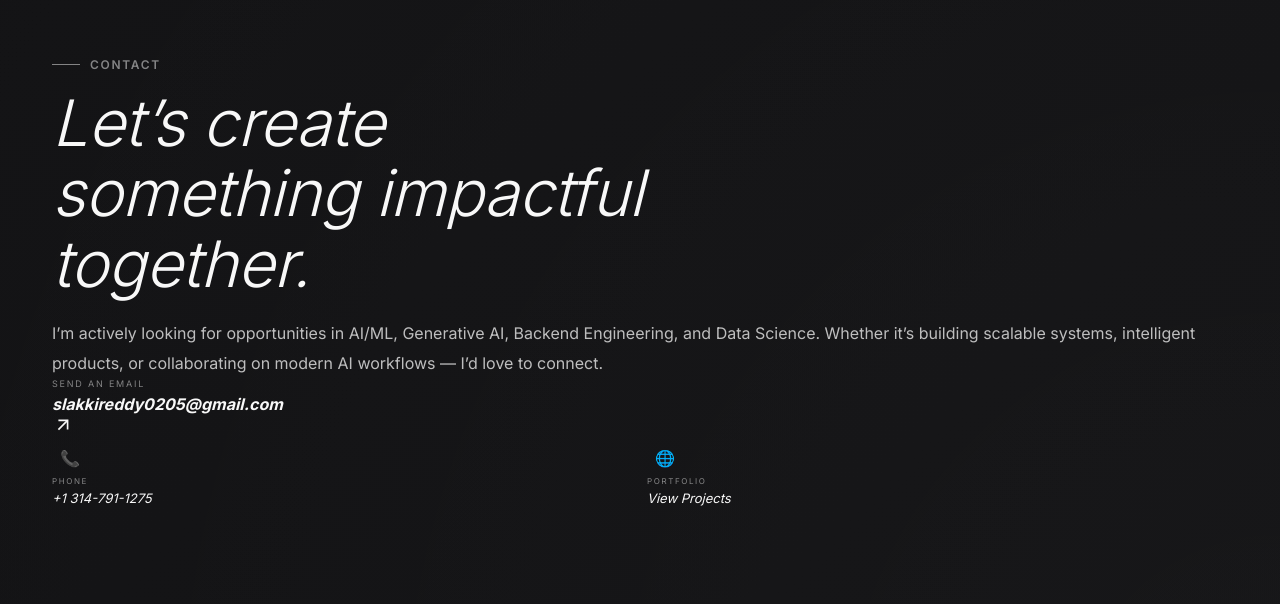
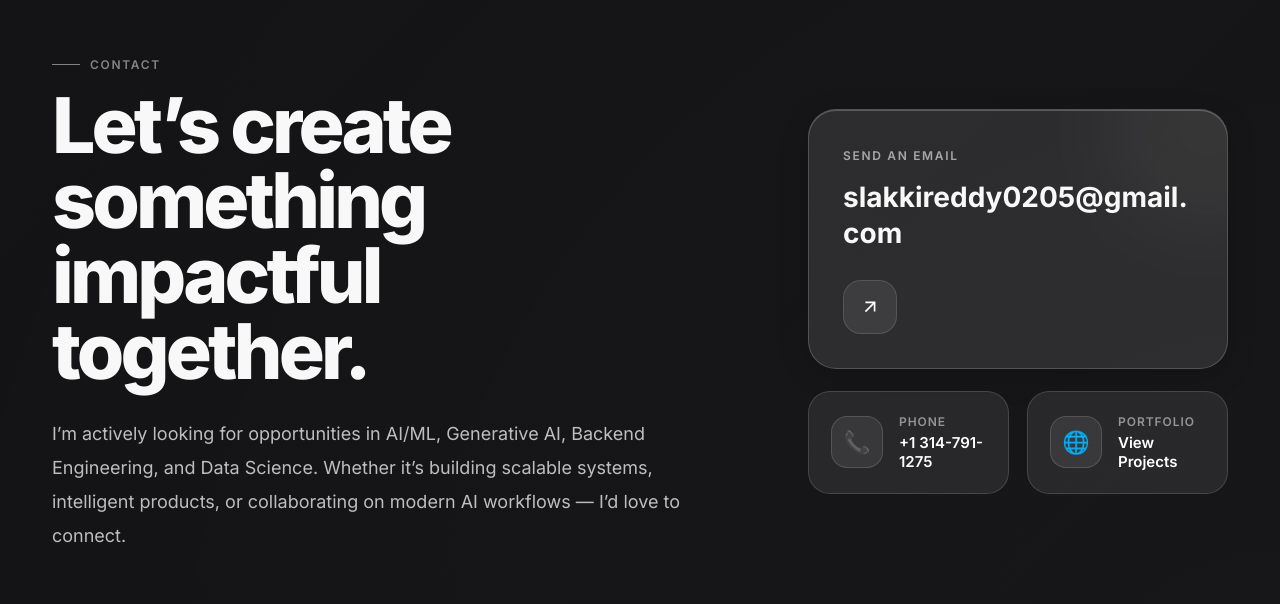
Before and after one commit to Rushikesh-9124/portfolio-shasank, a Next.js app: page / in a window 1280 px wide. Shown: the part 4616-5220 px from the top of the page. Built offline with nearby package versions, Linux system fonts and the light colour scheme.

Commit message:
Update Contact.module.css

```diff
--- a/src/components/Contact.module.css
+++ b/src/components/Contact.module.css
@@ -1,134 +1,292 @@
 .section {
-  padding-bottom: 140px;
-  border-top: 1px solid var(--border);
+  position: relative;
 }
 
-.inner {
+/* WRAPPER */
+
+.wrapper {
   display: grid;
-  grid-template-columns: 1fr 1fr;
+  grid-template-columns: 1fr 420px;
+
   gap: 80px;
-  align-items: start;
+
+  align-items: center;
+}
+
+/* LEFT */
+
+.left {
+  max-width: 720px;
 }
 
 .heading {
-  font-family: var(--font-heading);
-  font-size: clamp(2.5rem, 5vw, 4rem);
-  font-weight: 300;
-  font-style: italic;
-  line-height: 1.1;
-  letter-spacing: -0.01em;
-  color: var(--cream);
-  margin-bottom: 20px;
-}
+  font-size: clamp(3rem, 6vw, 5.5rem);
 
-.accent {
-  font-weight: 600;
-  font-style: normal;
-  color: var(--gold-light);
+  line-height: 0.98;
+  letter-spacing: -0.05em;
+
+  font-weight: 800;
+
+  margin-bottom: 28px;
 }
 
 .sub {
-  font-size: 16px;
+  font-size: 18px;
+  line-height: 1.9;
+
   color: var(--text-secondary);
-  line-height: 1.85;
+
+  max-width: 640px;
 }
 
-.emailLink {
+/* RIGHT */
+
+.right {
   display: flex;
-  align-items: center;
-  gap: 16px;
-  text-decoration: none;
-  padding: 28px;
-  background: var(--bg-card);
-  border: 1px solid var(--border);
-  border-radius: var(--radius);
-  transition: border-color 0.3s, transform 0.3s;
-  margin-bottom: 20px;
+  flex-direction: column;
+
+  gap: 22px;
 }
-.emailLink:hover {
-  border-color: rgba(197,160,80,0.4);
-  transform: translateX(6px);
+
+/* EMAIL CARD */
+
+.emailCard {
+  position: relative;
+
+  padding: 34px;
+
+  border-radius: 28px;
+
+  background: rgba(255,255,255,0.1);
+
+  border: 1px solid rgba(255,255,255,0.18);
+
+  backdrop-filter: blur(18px);
+  -webkit-backdrop-filter: blur(18px);
+
+  box-shadow:
+    0 8px 30px rgba(0,0,0,0.16),
+    inset 0 1px 0 rgba(255,255,255,0.22);
+
+  overflow: hidden;
+
+  transition:
+    transform 0.35s ease,
+    border-color 0.35s ease,
+    background 0.35s ease;
+}
+
+.emailCard:hover {
+  transform: translateY(-6px);
+
+  background: rgba(255,255,255,0.14);
+
+  border-color: rgba(255,255,255,0.24);
+}
+
+.emailGlow {
+  position: absolute;
+
+  top: -60px;
+  right: -60px;
+
+  width: 160px;
+  height: 160px;
+
+  border-radius: 50%;
+
+  background: rgba(255,255,255,0.08);
+
+  filter: blur(60px);
 }
 
 .emailLabel {
-  font-family: var(--font-display);
-  font-size: 9px;
-  letter-spacing: 0.2em;
+  display: inline-block;
+
+  margin-bottom: 16px;
+
+  font-size: 12px;
+  font-weight: 600;
+
+  letter-spacing: 0.14em;
   text-transform: uppercase;
-  color: var(--text-muted);
-  display: block;
-  margin-bottom: 5px;
+
+  color: rgba(255,255,255,0.58);
 }
 
 .emailAddress {
-  font-family: var(--font-body);
-  font-size: 16px;
-  font-style: italic;
-  color: var(--cream);
+  font-size: 28px;
+  line-height: 1.3;
+
+  font-weight: 700;
+
+  word-break: break-word;
+}
+
+.arrowWrapper {
+  width: 54px;
+  height: 54px;
+
+  display: flex;
+  align-items: center;
+  justify-content: center;
+
+  margin-top: 28px;
+
+  border-radius: 18px;
+
+  background: rgba(255,255,255,0.08);
+
+  border: 1px solid rgba(255,255,255,0.12);
+
+  transition: all 0.3s ease;
+}
+
+.emailCard:hover .arrowWrapper {
+  transform: translate(4px, -4px);
+
+  background: rgba(255,255,255,0.14);
 }
 
 .arrow {
-  margin-left: auto;
-  color: var(--gold);
-  flex-shrink: 0;
-  transition: transform 0.3s;
+  color: white;
 }
-.emailLink:hover .arrow { transform: translate(4px, -4px); }
 
-.divider { height: 1px; background: var(--border); margin-bottom: 20px; }
+/* CONTACT GRID */
 
 .contactGrid {
   display: grid;
   grid-template-columns: 1fr 1fr;
-  gap: 14px;
+
+  gap: 18px;
 }
 
-.contactItem {
+/* CONTACT CARD */
+
+.contactCard {
   display: flex;
   align-items: center;
-  gap: 14px;
-  padding: 18px;
-  background: var(--bg-card);
-  border: 1px solid var(--border);
-  border-radius: var(--radius-sm);
-  text-decoration: none;
-  transition: border-color 0.3s;
+
+  gap: 16px;
+
+  padding: 22px;
+
+  border-radius: 22px;
+
+  background: rgba(255,255,255,0.08);
+
+  border: 1px solid rgba(255,255,255,0.14);
+
+  backdrop-filter: blur(14px);
+
+  transition:
+    transform 0.3s ease,
+    background 0.3s ease,
+    border-color 0.3s ease;
 }
-.contactItem:hover { border-color: rgba(197,160,80,0.3); }
+
+.contactCard:hover {
+  transform: translateY(-4px);
+
+  background: rgba(255,255,255,0.12);
+
+  border-color: rgba(255,255,255,0.2);
+}
 
 .contactIcon {
-  width: 36px;
-  height: 36px;
-  border: 1px solid var(--border);
-  border-radius: var(--radius-sm);
+  width: 52px;
+  height: 52px;
+
   display: flex;
   align-items: center;
   justify-content: center;
-  color: var(--gold);
+
+  border-radius: 16px;
+
+  background: rgba(255,255,255,0.08);
+
+  border: 1px solid rgba(255,255,255,0.14);
+
+  font-size: 22px;
+
   flex-shrink: 0;
 }
 
 .contactType {
   display: block;
-  font-family: var(--font-display);
-  font-size: 8px;
-  letter-spacing: 0.2em;
+
+  margin-bottom: 4px;
+
+  font-size: 12px;
+  font-weight: 600;
+
+  letter-spacing: 0.08em;
   text-transform: uppercase;
-  color: var(--text-muted);
-  margin-bottom: 4px;
+
+  color: rgba(255,255,255,0.5);
 }
 
 .contactValue {
   display: block;
-  font-family: var(--font-body);
-  font-size: 13px;
-  font-style: italic;
-  color: var(--text-primary);
+
+  font-size: 15px;
+  font-weight: 600;
+
+  color: white;
 }
 
-@media (max-width: 900px) {
-  .inner { grid-template-columns: 1fr; gap: 48px; }
+/* TABLET */
+
+@media (max-width: 1024px) {
+  .wrapper {
+    grid-template-columns: 1fr;
+
+    gap: 60px;
+  }
+
+  .left {
+    text-align: center;
+
+    margin: 0 auto;
+  }
+
+  .sub {
+    margin: 0 auto;
+  }
+
+  .right {
+    max-width: 680px;
+    width: 100%;
+
+    margin: 0 auto;
+  }
 }
-@media (max-width: 500px) {
-  .contactGrid { grid-template-columns: 1fr; }
+
+/* MOBILE */
+
+@media (max-width: 640px) {
+  .heading {
+    font-size: 3rem;
+  }
+
+  .sub {
+    font-size: 16px;
+    line-height: 1.8;
+  }
+
+  .emailCard {
+    padding: 28px 22px;
+  }
+
+  .emailAddress {
+    font-size: 22px;
+  }
+
+  .contactGrid {
+    grid-template-columns: 1fr;
+  }
+
+  .contactCard {
+    padding: 20px;
+  }
 }
```
